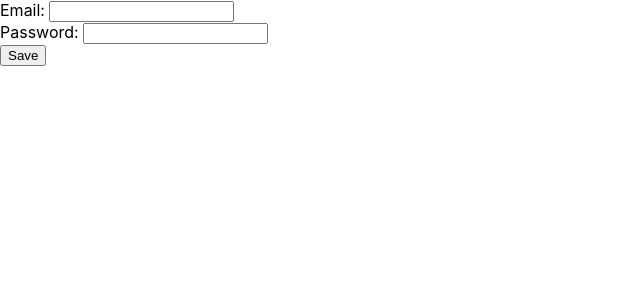
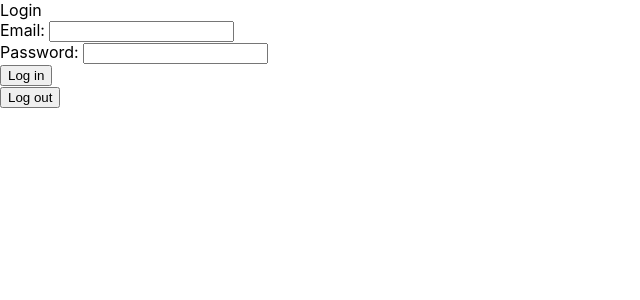
Before and after one commit to kevinaraujo/react-from-zero-advanced, a React (Create React App) app: page / in a window 1280 px wide. Shown: the top 300 px of the page, without its empty margins (0-640 px from the left). Built offline with nearby package versions, Linux system fonts and the light colour scheme; no server answers.

Commit message:
Login using firebase done.

```diff
--- a/src/App.js
+++ b/src/App.js
@@ -14,7 +14,8 @@ class App extends Component {
             password: ''
         };
 
-        this.save = this.save.bind(this);
+        this.login = this.login.bind(this);
+        this.logout = this.logout.bind(this);
 
         let firebaseConfig = {
             apiKey: "AIzaSyDzWmNTf3MsLpMJ5DAoYANxdxkzTzI3kH4",
@@ -29,10 +30,16 @@ class App extends Component {
         if(!firebase.apps.length){
             firebase.initializeApp(firebaseConfig);
         }
+
+        firebase.auth().onAuthStateChanged((user) => {
+            if (user) {
+                alert('User logged successfully!');
+            }
+        });
     }
 
-    save(e) {
-        firebase.auth().createUserWithEmailAndPassword(
+    login(e) {
+        firebase.auth().signInWithEmailAndPassword(
             this.state.email,
             this.state.password
         )
@@ -45,13 +52,9 @@ class App extends Component {
             alert('success');
         })
         .catch((error) => {
-            if (error.code === 'auth/invalid-email') {
-                alert('Invalid email.');
-                return;
-            }
 
-            if (error.code === 'auth/weak-password') {
-                alert('Weak password.');
+            if (error.code === 'auth/wrong-password') {
+                alert('Password in incorrect.');
                 return;
             }
 
@@ -62,12 +65,18 @@ class App extends Component {
         e.preventDefault();
     }
 
+    logout() {
+        firebase.auth().signOut();
+        alert('User logged out!');
+    }
+
 
     render() {
 
         return (
             <div>
-                <form onSubmit={this.save}>
+                Login
+                <form onSubmit={this.login}>
                     Email: <input type="text" value={this.state.email}
                     onChange={(e) => this.setState({email: e.target.value })}/>
                    <br/>
@@ -75,8 +84,11 @@ class App extends Component {
                     onChange={(e) => this.setState({password: e.target.value })}/>
                     <br/>
 
-                    <button type="submit">Save</button>
+                    <button type="submit">Log in</button>
                 </form>
+
+                <button onClick={this.logout}>Log out</button>
+
             </div>
         );
     }
--- a/src/firebaseConnection.js
+++ b/src/firebaseConnection.js
@@ -1,6 +1,4 @@
 import firebase from 'firebase/app';
-import 'firebase/database';
-import 'firebase/app';
 
 let firebaseConfig = {
     apiKey: "AIzaSyDzWmNTf3MsLpMJ5DAoYANxdxkzTzI3kH4",
```
Also changed, not shown: 1 other file (tests, documents, lock files or other folders).
